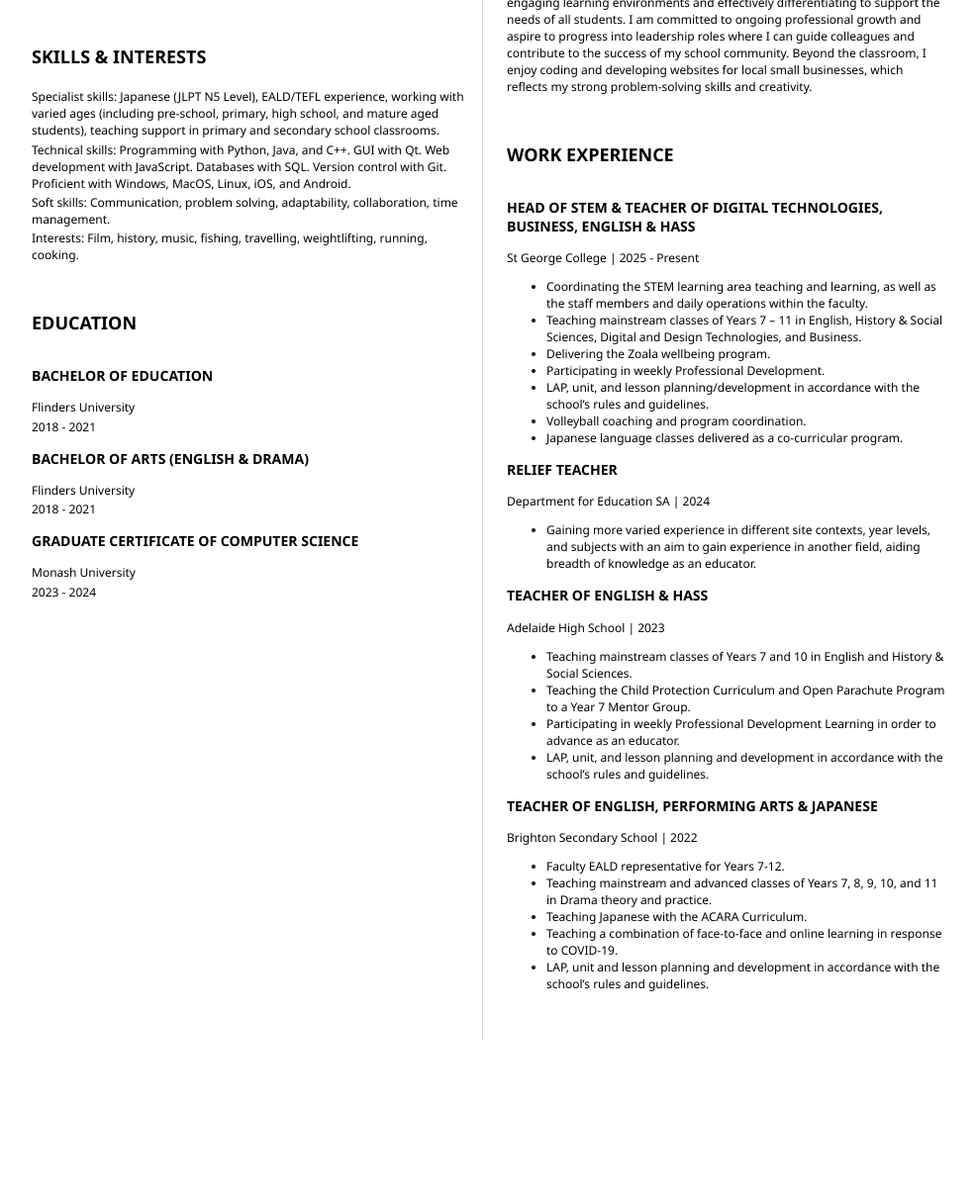
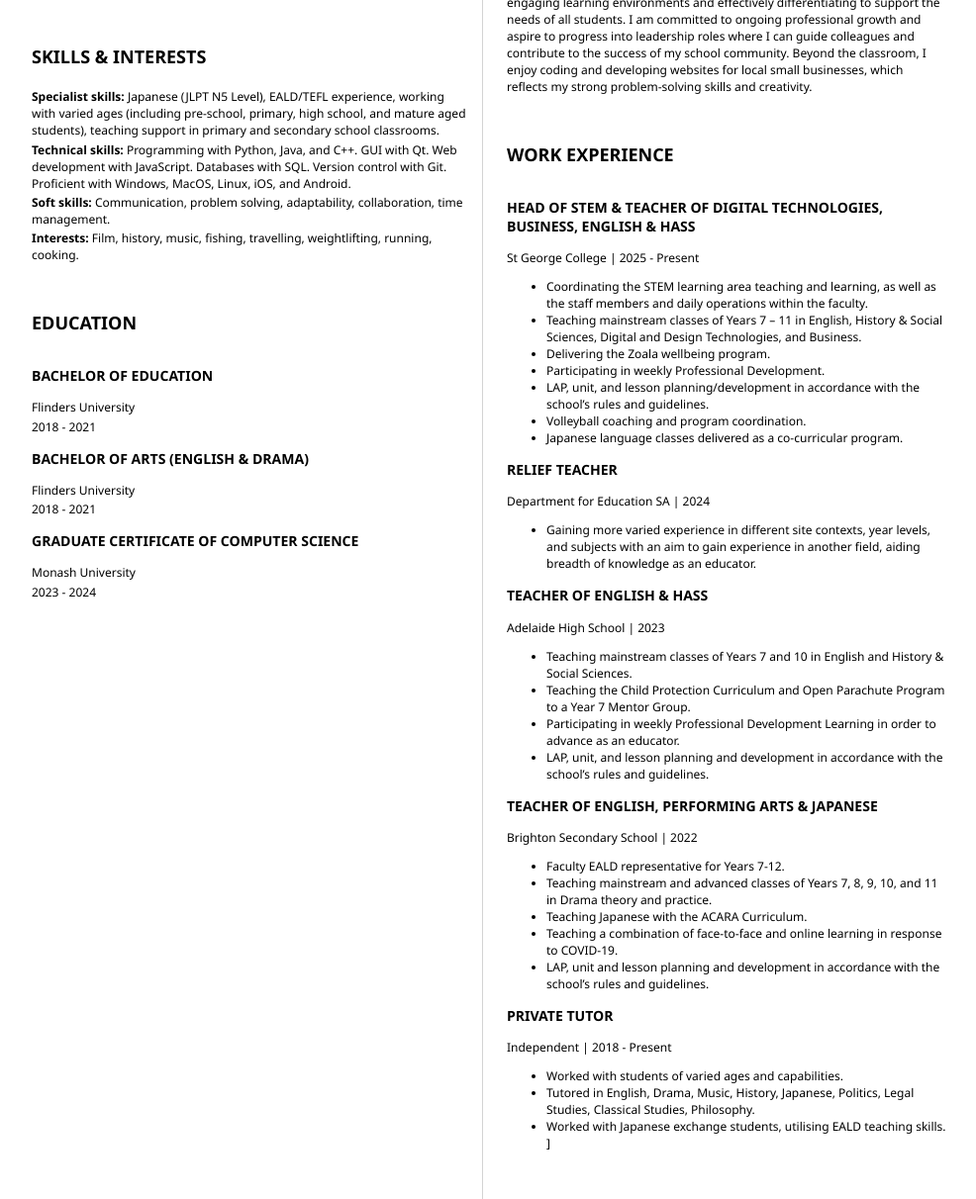
Before and after one commit to jackslovett/resume, a plain HTML site: page index.html in a window 1280 px wide. Shown: the part 293-1505 px from the top of the page at 99% size, without its empty margins (152-1138 px from the left). Before the commit the page ends 1344 px from the top, so only its background shows below. Drawn offline with Linux system fonts and the light colour scheme.

Commit message:
Update index.html

```diff
--- a/index.html
+++ b/index.html
@@ -30,14 +30,14 @@
 				<section>
 					<h2><b>SKILLS & INTERESTS</b></h2>
 					<!-- my skills -->
-					<p> Specialist skills: Japanese (JLPT N5 Level), EALD/TEFL experience, working with varied ages
+					<p> <b>Specialist skills:</b> Japanese (JLPT N5 Level), EALD/TEFL experience, working with varied ages
 						(including pre-school, primary, high school, and mature aged students), teaching support in primary and
 						secondary school classrooms.</p>
-                    <p>Technical skills: Programming with Python, Java, and C++. GUI with Qt. Web development with
+                    <p> <b>Technical skills:</b> Programming with Python, Java, and C++. GUI with Qt. Web development with
                         JavaScript. Databases with SQL. Version control with Git. Proficient with Windows, MacOS, Linux,
                         iOS, and Android.</p>
-                        <p>Soft skills: Communication, problem solving, adaptability, collaboration, time management.</p>
-                        <p>Interests: Film, history, music, fishing, travelling, weightlifting, running, cooking.</p>
+                        <p> <b>Soft skills:</b> Communication, problem solving, adaptability, collaboration, time management.</p>
+                        <p> <b>Interests:</b> Film, history, music, fishing, travelling, weightlifting, running, cooking.</p>
 				</section>
 				<section>
 					<h2><b>EDUCATION</b></h2>
@@ -136,6 +136,20 @@ experience in another field, aiding breadth of knowledge as an educator.</li>
                             <li>Teaching a combination of face-to-face and online learning in response to COVID-19.</li>
 							<li>LAP, unit and lesson planning and development in accordance with the school’s rules and guidelines.</li>
                     </ul>
+					</ul>
+										                    <h3><b>PRIVATE TUTOR</b></h3>
+                    <p>
+                            Independent | 2018 - Present
+                    </p>
+                    <p>
+
+                    </p>
+                    <ul>
+                            <li>Worked with students of varied ages and capabilities.</li>
+                            <li>Tutored in English, Drama, Music, History, Japanese, Politics, Legal Studies, Classical Studies,
+Philosophy.</li>
+                            <li>Worked with Japanese exchange students, utilising EALD teaching skills.</li>]
+                    </ul>
 				</section>
 			</article>
 		</main>
```
